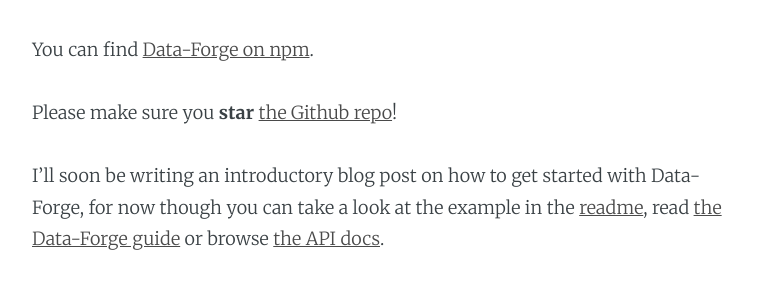
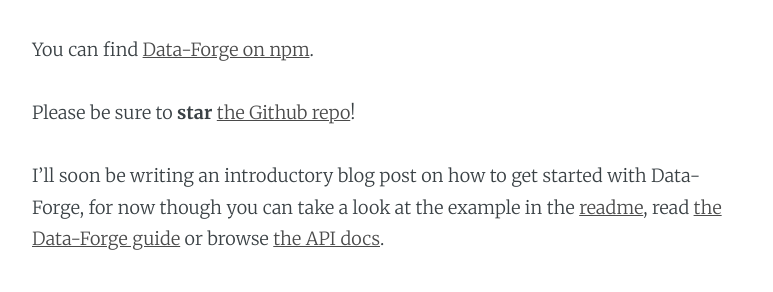
Before and after one commit to ashleydavis/the-data-wrangler-blog, a Jekyll site: the page built from _posts/2018-05-14-data-forge-v1.markdown, in a window 1280 px wide and 900 px high, scrolled down 1149 px. Shown: the part 159-451 px from the top of the window, without its empty margins (253-1026 px from the left). Built offline with Jekyll 4.4.1, drawn with Linux system fonts in a browser that asks for light colours; comment, search, counter and statistics services are not loaded.

Commit message:
Updated text.

```diff
--- a/_posts/2018-05-14-data-forge-v1.markdown
+++ b/_posts/2018-05-14-data-forge-v1.markdown
@@ -18,6 +18,6 @@
 
 You can find [Data-Forge on npm](https://www.npmjs.com/package/data-forge).
 
-Please make sure you **star** [the Github repo](https://github.com/data-forge/data-forge-ts)!
+Please be sure to **star** [the Github repo](https://github.com/data-forge/data-forge-ts)!
 
 I'll soon be writing an introductory blog post on how to get started with Data-Forge, for now though you can take a look at the example in the [readme](https://github.com/data-forge/data-forge-ts), read [the Data-Forge guide](https://github.com/data-forge/data-forge-ts/blob/master/docs/guide.md) or browse [the API docs](https://data-forge.github.io/data-forge-ts/).
```
